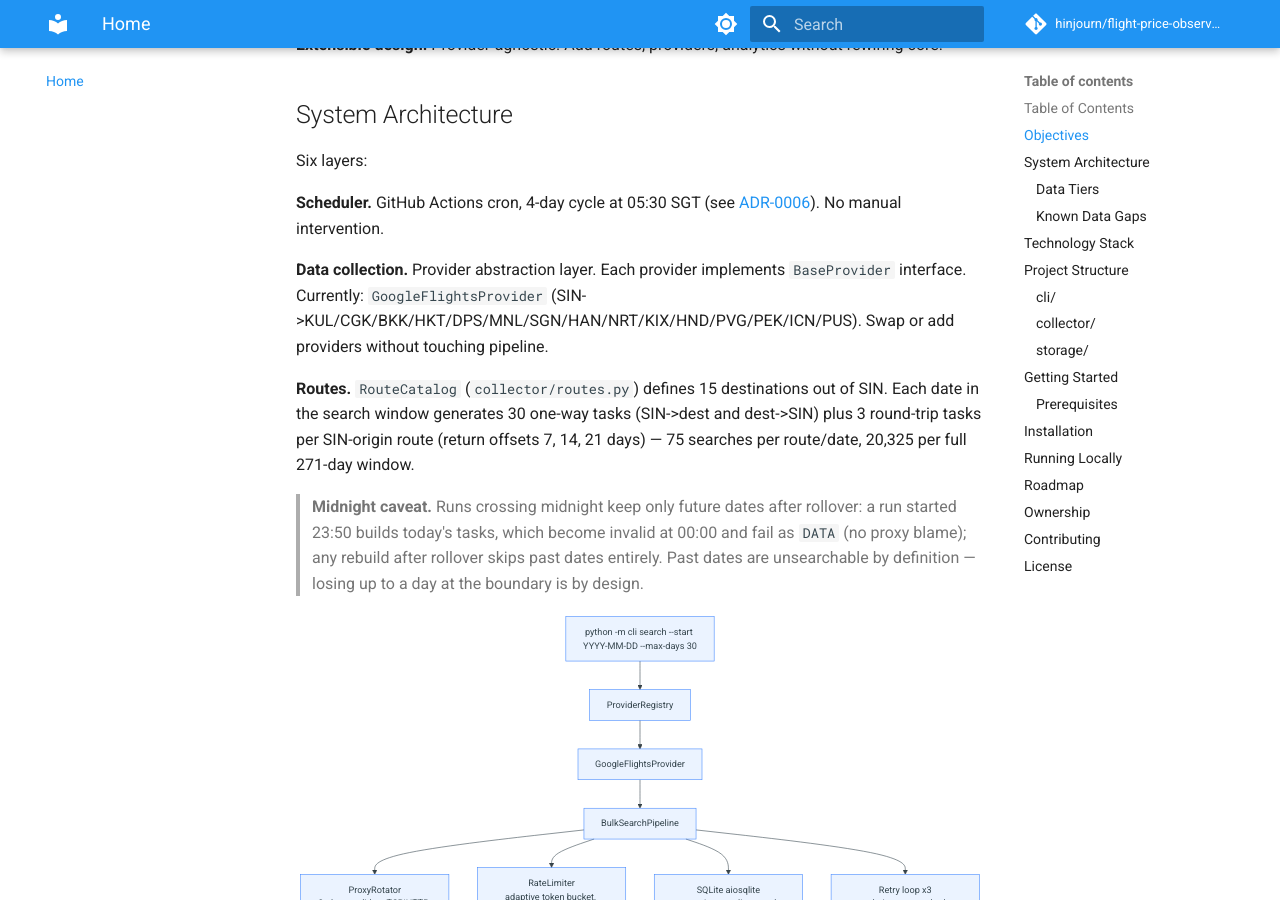
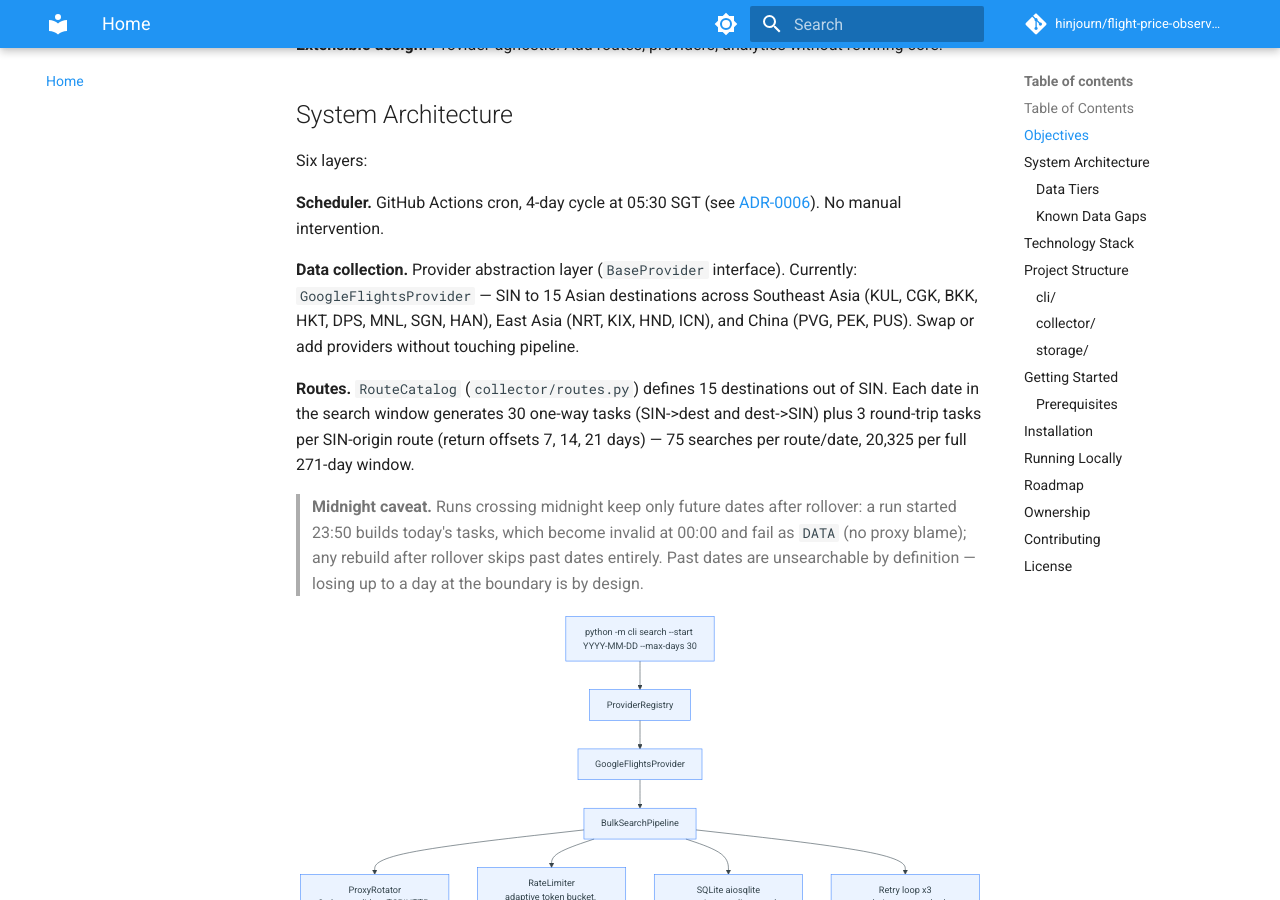
Before and after one commit to notlega/flight-price-observatory, an MkDocs documentation site: the page built from docs/index.md, in a window 1280 px wide and 900 px high, scrolled down 1168 px. Built offline with MkDocs 1.6.1 and Material for MkDocs 9.7.7, drawn with Linux system fonts in a browser that asks for light colours; comment, search, counter and statistics services are not loaded.

Commit message:
docs: group destinations by region for readability
Rewrite Data collection route list to group SIN destinations by region
(SE Asia / East Asia / China) instead of a dense IATA blob.

```diff
--- a/docs/index.md
+++ b/docs/index.md
@@ -43,7 +43,7 @@ Six layers:
 
 **Scheduler.** GitHub Actions cron, 4-day cycle at 05:30 SGT (see [ADR-0006](decisions/0006-scheduling.md)). No manual intervention.
 
-**Data collection.** Provider abstraction layer. Each provider implements `BaseProvider` interface. Currently: `GoogleFlightsProvider` (SIN->KUL/CGK/BKK/HKT/DPS/MNL/SGN/HAN/NRT/KIX/HND/PVG/PEK/ICN/PUS). Swap or add providers without touching pipeline.
+**Data collection.** Provider abstraction layer (`BaseProvider` interface). Currently: `GoogleFlightsProvider` — SIN to 15 Asian destinations across Southeast Asia (KUL, CGK, BKK, HKT, DPS, MNL, SGN, HAN), East Asia (NRT, KIX, HND, ICN), and China (PVG, PEK, PUS). Swap or add providers without touching pipeline.
 
 **Routes.** `RouteCatalog` (`collector/routes.py`) defines 15 destinations out of SIN. Each date in the search window generates 30 one-way tasks (SIN->dest and dest->SIN) plus 3 round-trip tasks per SIN-origin route (return offsets 7, 14, 21 days) — 75 searches per route/date, 20,325 per full 271-day window.
 
```
Also changed, not shown: README.md (+1 -1 lines).
